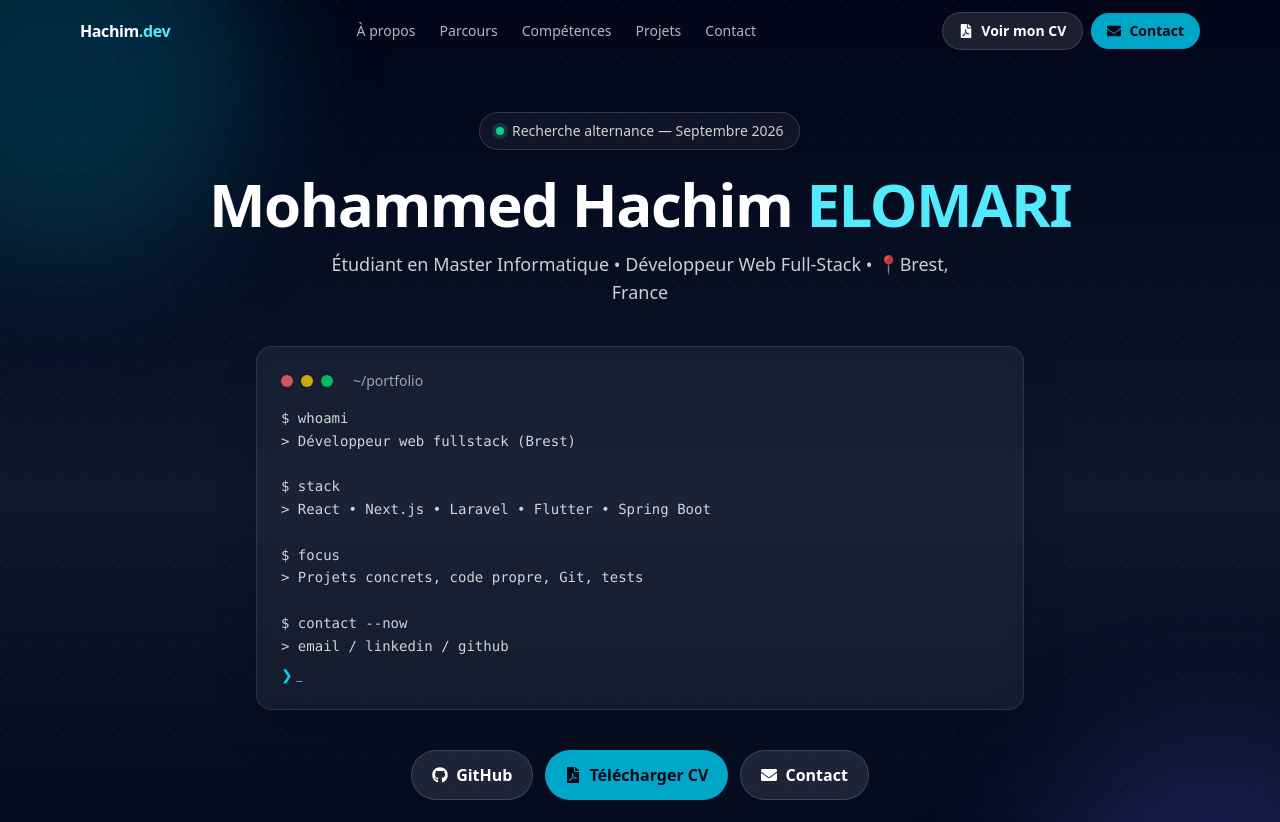
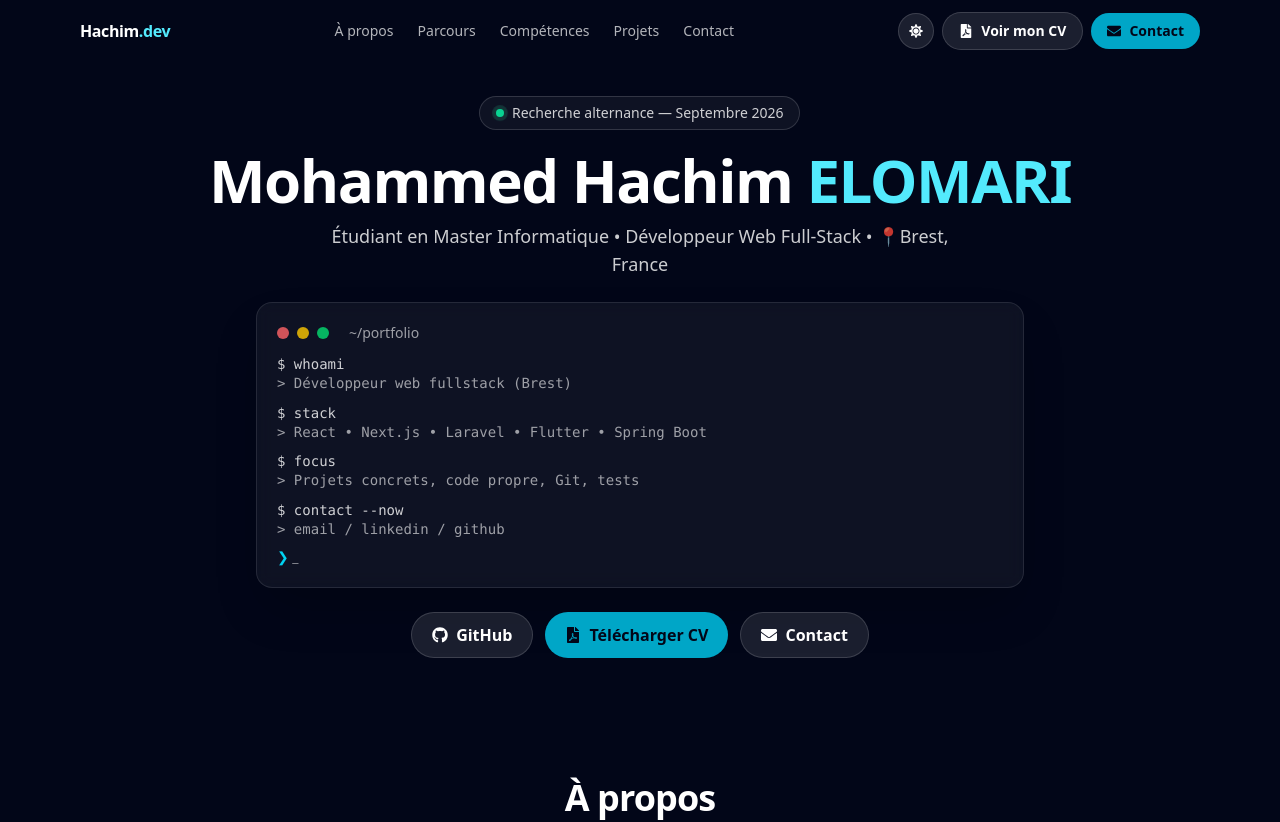
Before and after one commit to Hachim-elomari/portfolio-next, a Next.js app: page / in a window 1280 px wide. Shown: the top 822 px of the page. Built offline with nearby package versions, Linux system fonts and the light colour scheme.

Commit message:
Dark/Light mode

```diff
--- a/components/Header.js
+++ b/components/Header.js
@@ -27,35 +27,43 @@ export default function Header() {
       {/* ── Sticky nav ── */}
       <div className={`fixed top-0 left-0 right-0 z-50 navbar-glass ${scrolled ? "scrolled" : ""}`}>
         <div className="mx-auto flex max-w-6xl items-center justify-between gap-3 px-4 py-3">
-          <a href="#" className={`font-bold tracking-tight ${scrolled ? "text-slate-900 dark:text-white" : "text-white"}`}>
-            Hachim<span className={scrolled ? "text-cyan-600 dark:text-cyan-300" : "text-cyan-300"}>.dev</span>
+          <a href="#" className="font-bold tracking-tight text-slate-900 dark:text-white">
+            Hachim<span className="text-cyan-600 dark:text-cyan-300">.dev</span>
           </a>
 
           {/* Desktop nav */}
-          <nav className={`hidden gap-6 text-sm sm:flex ${scrolled ? "text-slate-500 dark:text-white/70" : "text-white/70"}`}>
+          <nav className="hidden gap-6 text-sm sm:flex text-slate-500 dark:text-white/70">
             {nav.map((n) => (
-              <a key={n.href} href={n.href} className={`nav-link transition py-1 ${scrolled ? "hover:text-slate-900 dark:hover:text-white" : "hover:text-white"}`}>
+              <a
+                key={n.href}
+                href={n.href}
+                className="nav-link transition py-1 hover:text-slate-900 dark:hover:text-white"
+              >
                 {n.label}
               </a>
             ))}
           </nav>
 
           <div className="hidden sm:flex items-center gap-2">
+            <button
+              onClick={toggleTheme}
+              aria-label="Changer de thème"
+              className="inline-flex items-center justify-center rounded-full border border-slate-200 bg-white p-2.5 text-slate-600 hover:bg-slate-50 transition dark:border-white/15 dark:bg-white/10 dark:text-white dark:hover:bg-white/15"
+            >
+              {isDark ? <FaSun size={14} /> : <FaMoon size={14} />}
+            </button>
+
             <a
               href="/Mohammed_Hachim_Elomari_CV.pdf"
               target="_blank"
               rel="noopener noreferrer"
-              className={`inline-flex items-center gap-2 rounded-full border px-4 py-2 text-sm font-semibold transition ${
-                scrolled
-                  ? "border-slate-200 bg-slate-100 text-slate-700 hover:bg-slate-200 dark:border-white/15 dark:bg-white/10 dark:text-white dark:hover:bg-white/15"
-                  : "border-white/15 bg-white/10 text-white hover:bg-white/15"
-              }`}
+              className="inline-flex items-center gap-2 rounded-full border border-slate-200 bg-white px-4 py-2 text-sm font-semibold text-slate-700 hover:bg-slate-50 transition dark:border-white/15 dark:bg-white/10 dark:text-white dark:hover:bg-white/15"
             >
               <FaFilePdf /> Voir mon CV
             </a>
             <a
               href="#contact"
-              className="btn-magnetic inline-flex items-center gap-2 rounded-full bg-cyan-500/90 px-4 py-2 text-sm font-semibold text-slate-950 hover:bg-cyan-400 transition"
+              className="btn-magnetic inline-flex items-center gap-2 rounded-full bg-cyan-600 px-4 py-2 text-sm font-semibold text-white hover:bg-cyan-500 transition dark:bg-cyan-500/90 dark:text-slate-950 dark:hover:bg-cyan-400"
             >
               <FaEnvelope /> Contact
             </a>
@@ -67,18 +75,17 @@ export default function Header() {
             onClick={() => setMobileOpen(!mobileOpen)}
             aria-label="Menu"
           >
-            <span className={`h-0.5 w-6 rounded-full transition-all duration-300 ${scrolled ? "bg-slate-900 dark:bg-white" : "bg-white"} ${mobileOpen ? "translate-y-2 rotate-45" : ""}`} />
-            <span className={`h-0.5 w-6 rounded-full transition-all duration-300 ${scrolled ? "bg-slate-900 dark:bg-white" : "bg-white"} ${mobileOpen ? "opacity-0" : ""}`} />
-            <span className={`h-0.5 w-6 rounded-full transition-all duration-300 ${scrolled ? "bg-slate-900 dark:bg-white" : "bg-white"} ${mobileOpen ? "-translate-y-2 -rotate-45" : ""}`} />
+            <span className={`h-0.5 w-6 rounded-full bg-slate-900 dark:bg-white transition-all duration-300 ${mobileOpen ? "translate-y-2 rotate-45" : ""}`} />
+            <span className={`h-0.5 w-6 rounded-full bg-slate-900 dark:bg-white transition-all duration-300 ${mobileOpen ? "opacity-0" : ""}`} />
+            <span className={`h-0.5 w-6 rounded-full bg-slate-900 dark:bg-white transition-all duration-300 ${mobileOpen ? "-translate-y-2 -rotate-45" : ""}`} />
           </button>
         </div>
 
         {/* Mobile menu */}
         <div
-          className={`sm:hidden overflow-hidden transition-all duration-400 ease-out border-t border-white/10 ${
+          className={`sm:hidden overflow-hidden transition-all duration-400 ease-out border-t border-slate-200 dark:border-white/10 ${
             mobileOpen ? "max-h-96 opacity-100" : "max-h-0 opacity-0 border-transparent"
-          }`}
-          style={{ background: "rgba(11, 18, 32, 0.95)", backdropFilter: "blur(16px)" }}
+          } bg-white/95 dark:bg-[rgba(2,6,23,0.95)] backdrop-blur-lg`}
         >
           <div className="mx-auto max-w-6xl px-4 py-3 flex flex-col gap-1">
             {nav.map((n) => (
@@ -86,29 +93,29 @@ export default function Header() {
                 key={n.href}
                 href={n.href}
                 onClick={() => setMobileOpen(false)}
-                className="rounded-lg px-4 py-3 text-white/70 hover:bg-white/5 hover:text-white transition"
+                className="rounded-lg px-4 py-3 text-slate-600 hover:bg-slate-50 hover:text-slate-900 dark:text-white/70 dark:hover:bg-white/5 dark:hover:text-white transition"
               >
                 {n.label}
               </a>
             ))}
-            <div className="flex gap-2 mt-2 pt-3 border-t border-white/10">
+            <div className="flex gap-2 mt-2 pt-3 border-t border-slate-200 dark:border-white/10">
               <button
                 onClick={toggleTheme}
-                className="flex items-center justify-center rounded-full border border-white/15 bg-white/10 py-2.5 px-4 text-sm font-semibold text-white"
+                className="flex items-center justify-center rounded-full border border-slate-200 bg-white py-2.5 px-4 text-sm font-semibold text-slate-700 dark:border-white/15 dark:bg-white/10 dark:text-white"
               >
                 {isDark ? <FaSun size={14} /> : <FaMoon size={14} />}
               </button>
               <a
                 href="/Mohammed_Hachim_Elomari_CV.pdf"
                 target="_blank"
-                className="flex-1 text-center rounded-full border border-white/15 bg-white/10 py-2.5 text-sm font-semibold text-white"
+                className="flex-1 text-center rounded-full border border-slate-200 bg-white py-2.5 text-sm font-semibold text-slate-700 dark:border-white/15 dark:bg-white/10 dark:text-white"
               >
                 Voir CV
               </a>
               <a
                 href="#contact"
                 onClick={() => setMobileOpen(false)}
-                className="flex-1 text-center rounded-full bg-cyan-500/90 py-2.5 text-sm font-semibold text-slate-950"
+                className="flex-1 text-center rounded-full bg-cyan-600 py-2.5 text-sm font-semibold text-white dark:bg-cyan-500/90 dark:text-slate-950"
               >
                 Contact
               </a>
@@ -117,70 +124,62 @@ export default function Header() {
         </div>
       </div>
 
-      {/* ── Background ── */}
-      <div className="absolute inset-0 bg-gradient-to-b from-slate-950 via-slate-900 to-slate-950" />
-      <div
-        className="absolute inset-0 opacity-[0.15]"
-        style={{
-          backgroundImage:
-            "radial-gradient(circle at 1px 1px, rgba(255,255,255,0.25) 1px, transparent 0)",
-          backgroundSize: "28px 28px",
-        }}
-      />
-      <div className="absolute -top-32 -left-32 h-96 w-96 rounded-full bg-cyan-500/20 blur-3xl" />
-      <div className="absolute -bottom-32 -right-32 h-96 w-96 rounded-full bg-indigo-500/20 blur-3xl" />
-
-      {/* ── Content ── */}
-      <div className="relative mx-auto max-w-6xl px-4 py-20 pt-28 text-center text-white">
+      {/* ── Content ──
+          Compact hero: everyone's CTA buttons (GitHub / CV / Contact)
+          must be visible without scrolling on a standard laptop screen. */}
+      <div className="relative mx-auto max-w-6xl px-4 pb-10 pt-24 text-center">
         {/* Status badge */}
-        <div className="hero-enter hero-enter-1 inline-flex items-center gap-2 rounded-full border border-white/15 bg-white/5 px-4 py-2 text-sm text-white/80">
+        <div className="hero-enter hero-enter-1 inline-flex items-center gap-2 rounded-full border border-slate-200 bg-white px-4 py-1.5 text-sm text-slate-700 dark:border-white/15 dark:bg-white/5 dark:text-white/80">
           <span className="status-pulse h-2 w-2 rounded-full bg-emerald-400" />
           Recherche alternance — Septembre 2026
         </div>
 
-        <h1 className="hero-enter hero-enter-2 mt-6 text-5xl font-extrabold tracking-tight sm:text-6xl">
-          Mohammed Hachim <span className="text-cyan-300">ELOMARI</span>
+        <h1 className="hero-enter hero-enter-2 mt-5 text-4xl font-extrabold tracking-tight sm:text-5xl lg:text-6xl text-slate-900 dark:text-white">
+          Mohammed Hachim <span className="text-cyan-600 dark:text-cyan-300">ELOMARI</span>
         </h1>
 
-        <p className="hero-enter hero-enter-3 mx-auto mt-4 max-w-2xl text-lg text-white/80">
+        <p className="hero-enter hero-enter-3 mx-auto mt-3 max-w-2xl text-base sm:text-lg text-slate-600 dark:text-white/80">
           Étudiant en Master Informatique • Développeur Web Full-Stack • 📍Brest, France
         </p>
 
         {/* Terminal card */}
-        <div className="hero-enter hero-enter-4 mx-auto mt-10 max-w-3xl rounded-2xl border border-white/10 bg-white/5 p-6 text-left shadow-2xl backdrop-blur">
+        <div className="hero-enter hero-enter-4 mx-auto mt-6 max-w-3xl rounded-2xl border border-slate-200 bg-white p-5 text-left shadow-xl dark:border-white/10 dark:bg-white/5 dark:shadow-2xl backdrop-blur">
           <div className="flex items-center gap-2">
             <span className="h-3 w-3 rounded-full bg-red-400/80" />
             <span className="h-3 w-3 rounded-full bg-yellow-400/80" />
             <span className="h-3 w-3 rounded-full bg-green-400/80" />
-            <span className="ml-3 text-sm text-white/60">~/portfolio</span>
+            <span className="ml-3 text-sm text-slate-400 dark:text-white/60">~/portfolio</span>
           </div>
-          <pre className="mt-4 overflow-x-auto text-sm leading-relaxed text-white/80">
-            <code>
-{`$ whoami
-> Développeur web fullstack (Brest)
-
-$ stack
-> React • Next.js • Laravel • Flutter • Spring Boot
-
-$ focus
-> Projets concrets, code propre, Git, tests
-
-$ contact --now
-> email / linkedin / github`}
-            </code>
-          </pre>
-          <div className="mt-2 text-sm text-white/50 terminal-cursor">
-            <span className="text-cyan-400">❯</span> _
+          <div className="mt-3 space-y-2.5 font-mono text-sm leading-snug text-slate-700 dark:text-white/80">
+            <div>
+              <p>$ whoami</p>
+              <p className="text-slate-500 dark:text-white/60">&gt; Développeur web fullstack (Brest)</p>
+            </div>
+            <div>
+              <p>$ stack</p>
+              <p className="text-slate-500 dark:text-white/60">&gt; React • Next.js • Laravel • Flutter • Spring Boot</p>
+            </div>
+            <div>
+              <p>$ focus</p>
+              <p className="text-slate-500 dark:text-white/60">&gt; Projets concrets, code propre, Git, tests</p>
+            </div>
+            <div>
+              <p>$ contact --now</p>
+              <p className="text-slate-500 dark:text-white/60">&gt; email / linkedin / github</p>
+            </div>
+          </div>
+          <div className="mt-2 text-sm text-slate-400 dark:text-white/50 terminal-cursor">
+            <span className="text-cyan-600 dark:text-cyan-400">❯</span> _
           </div>
         </div>
 
         {/* CTA */}
-        <div className="hero-enter hero-enter-5 mt-10 flex flex-wrap justify-center gap-3">
+        <div className="hero-enter hero-enter-5 mt-6 flex flex-wrap justify-center gap-3">
           <a
             href="https://github.com/Hachim-elomari"
             target="_blank"
             rel="noopener noreferrer"
-            className="inline-flex items-center gap-2 rounded-full border border-white/15 bg-white/10 px-5 py-3 font-semibold text-white hover:bg-white/15 transition"
+            className="inline-flex items-center gap-2 rounded-full border border-slate-200 bg-white px-5 py-2.5 font-semibold text-slate-700 hover:bg-slate-50 transition dark:border-white/15 dark:bg-white/10 dark:text-white dark:hover:bg-white/15"
           >
             <FaGithub /> GitHub
           </a>
@@ -188,24 +187,16 @@ $ contact --now
             href="/Mohammed_Hachim_Elomari_CV.pdf"
             target="_blank"
             rel="noopener noreferrer"
-            className="btn-magnetic inline-flex items-center gap-2 rounded-full bg-cyan-500/90 px-5 py-3 font-semibold text-slate-950 hover:bg-cyan-400 transition"
+            className="btn-magnetic inline-flex items-center gap-2 rounded-full bg-cyan-600 px-5 py-2.5 font-semibold text-white hover:bg-cyan-500 transition dark:bg-cyan-500/90 dark:text-slate-950 dark:hover:bg-cyan-400"
           >
             <FaFilePdf /> Télécharger CV
           </a>
           <a
             href="#contact"
-            className="inline-flex items-center gap-2 rounded-full border border-white/15 bg-white/10 px-5 py-3 font-semibold text-white hover:bg-white/15 transition"
+            className="inline-flex items-center gap-2 rounded-full border border-slate-200 bg-white px-5 py-2.5 font-semibold text-slate-700 hover:bg-slate-50 transition dark:border-white/15 dark:bg-white/10 dark:text-white dark:hover:bg-white/15"
           >
             <FaEnvelope /> Contact
           </a>
-        </div>
-
-        {/* Scroll hint */}
-        <div className="hero-enter hero-enter-6 mt-14 flex justify-center">
-          <div className="flex flex-col items-center gap-2 text-white/30">
-            <span className="text-xs tracking-widest uppercase">Scroll</span>
-            <div className="h-8 w-px bg-gradient-to-b from-white/30 to-transparent animate-pulse" />
-          </div>
         </div>
       </div>
     </header>
--- a/styles/globals.css
+++ b/styles/globals.css
@@ -1,4 +1,10 @@
 @import "tailwindcss";
+
+/* Tailwind v4 uses prefers-color-scheme by default.
+   This tells it to use the .dark class on <html> instead,
+   which is what useTheme.js toggles. Without this line,
+   every `dark:` utility class is silently ignored. */
+@custom-variant dark (&:where(.dark, .dark *));
 
 /* ═══ Theme tokens ═══ */
 /* Light mode = base */
@@ -9,7 +15,7 @@
 
 /* Dark mode = when .dark class is on <html> */
 html.dark {
-  --background: #0b1220;
+  --background: #020617;
   --foreground: #e5e7eb;
 }
 
@@ -25,6 +31,21 @@ body {
     "Apple Color Emoji", "Segoe UI Emoji";
   text-rendering: optimizeLegibility;
   -webkit-font-smoothing: antialiased;
+}
+
+/* ═══ Global page background ═══
+   Light mode  → plain white (see body rule above)
+   Dark mode   → dot-grid + glow blobs, fixed so it stays
+                 identical behind every section, top to bottom */
+html.dark body {
+  background-color: #020617;
+  background-image:
+    radial-gradient(circle at 1px 1px, rgba(255, 255, 255, 0.13) 1px, transparent 0),
+    radial-gradient(700px circle at 8% -5%, rgba(34, 211, 238, 0.14), transparent 55%),
+    radial-gradient(700px circle at 100% 25%, rgba(99, 102, 241, 0.14), transparent 55%);
+  background-size: 28px 28px, auto, auto;
+  background-repeat: repeat, no-repeat, no-repeat;
+  background-attachment: fixed, fixed, fixed;
 }
 
 ::selection {
@@ -229,7 +250,7 @@ body {
   box-shadow: 0 1px 12px rgba(0, 0, 0, 0.05);
 }
 html.dark .navbar-glass.scrolled {
-  background: rgba(11, 18, 32, 0.95);
+  background: rgba(2, 6, 23, 0.85);
   border-bottom: 1px solid rgba(148, 163, 184, 0.08);
   box-shadow: 0 1px 12px rgba(0, 0, 0, 0.3);
 }
```
